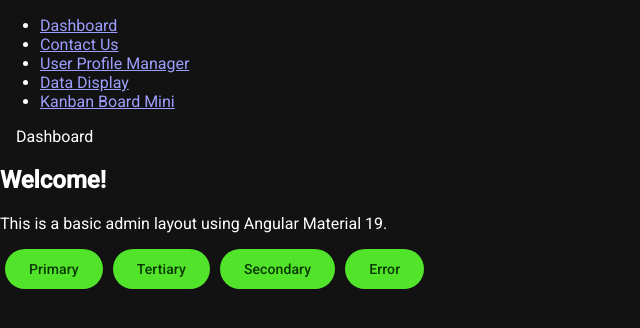
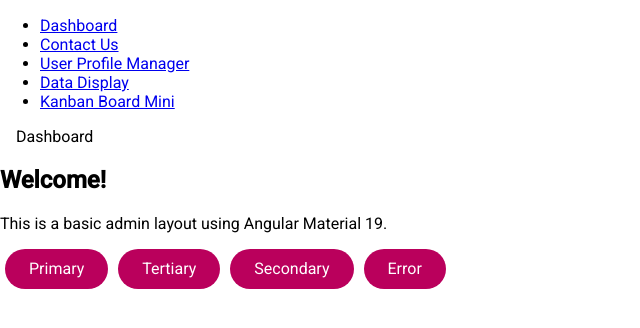
Before and after one commit to liteninkiran/oop-coders-angular-material-19, an Angular app: page / in a window 1280 px wide. Shown: the top 328 px of the page, without its empty margins (0-640 px from the left). Built offline with nearby package versions, Linux system fonts and the light colour scheme.

Commit message:
Changing Prebuilt Theme Palette with SCSS Mixins

```diff
--- a/angular.json
+++ b/angular.json
@@ -29,7 +29,7 @@
                 "input": "public"
               }
             ],
-            "styles": ["src/theme.css", "src/styles.scss"],
+            "styles": ["src/styles.scss"],
             "scripts": []
           },
           "configurations": {
--- a/src/styles.scss
+++ b/src/styles.scss
@@ -1,4 +1,19 @@
-/* You can add global styles to this file, and also import other style files */
+@use "@angular/material" as mat;
 
-html, body { height: 100%; }
-body { margin: 0; font-family: Roboto, "Helvetica Neue", sans-serif; }
+html {
+    color-scheme: light;
+    @include mat.theme(
+        (
+            color: mat.$rose-palette,
+        )
+    );
+}
+
+html,
+body {
+    height: 100%;
+}
+body {
+    margin: 0;
+    font-family: Roboto, "Helvetica Neue", sans-serif;
+}
```
